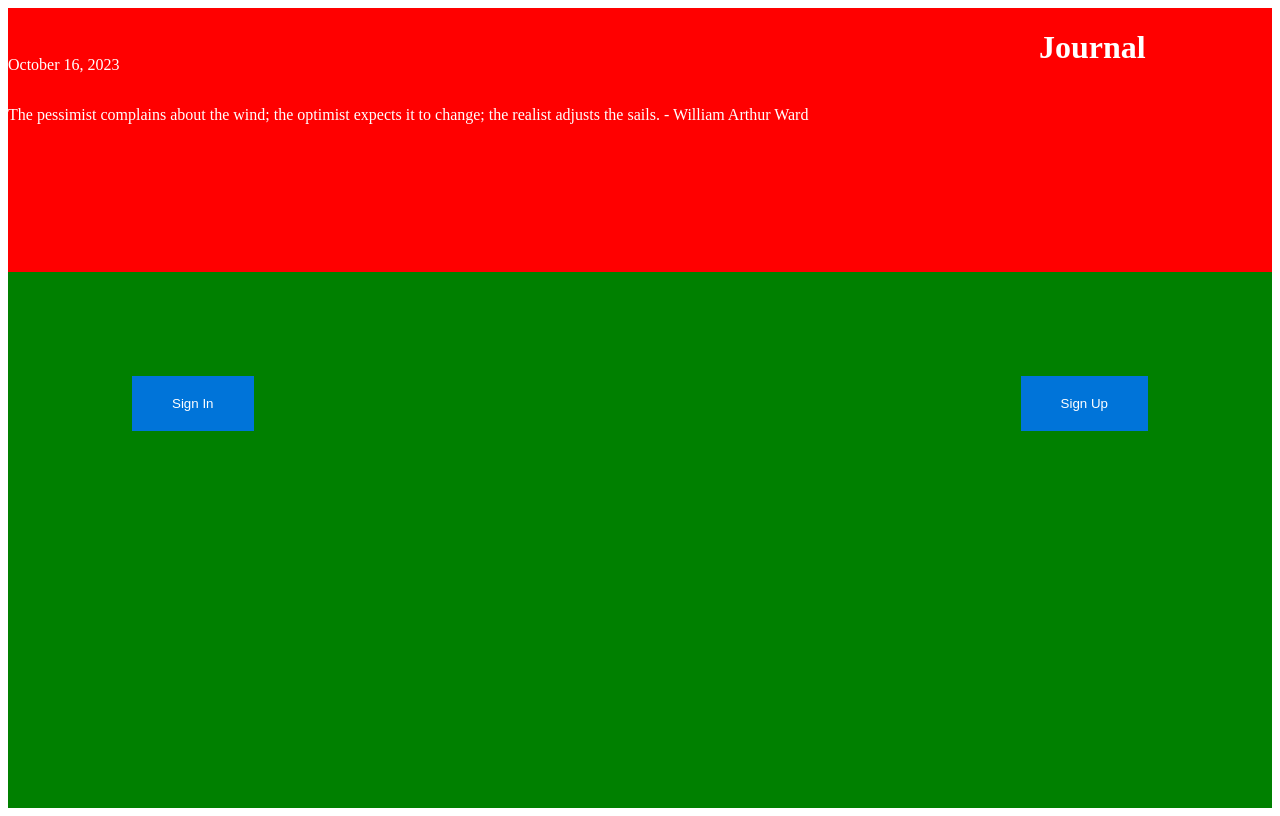
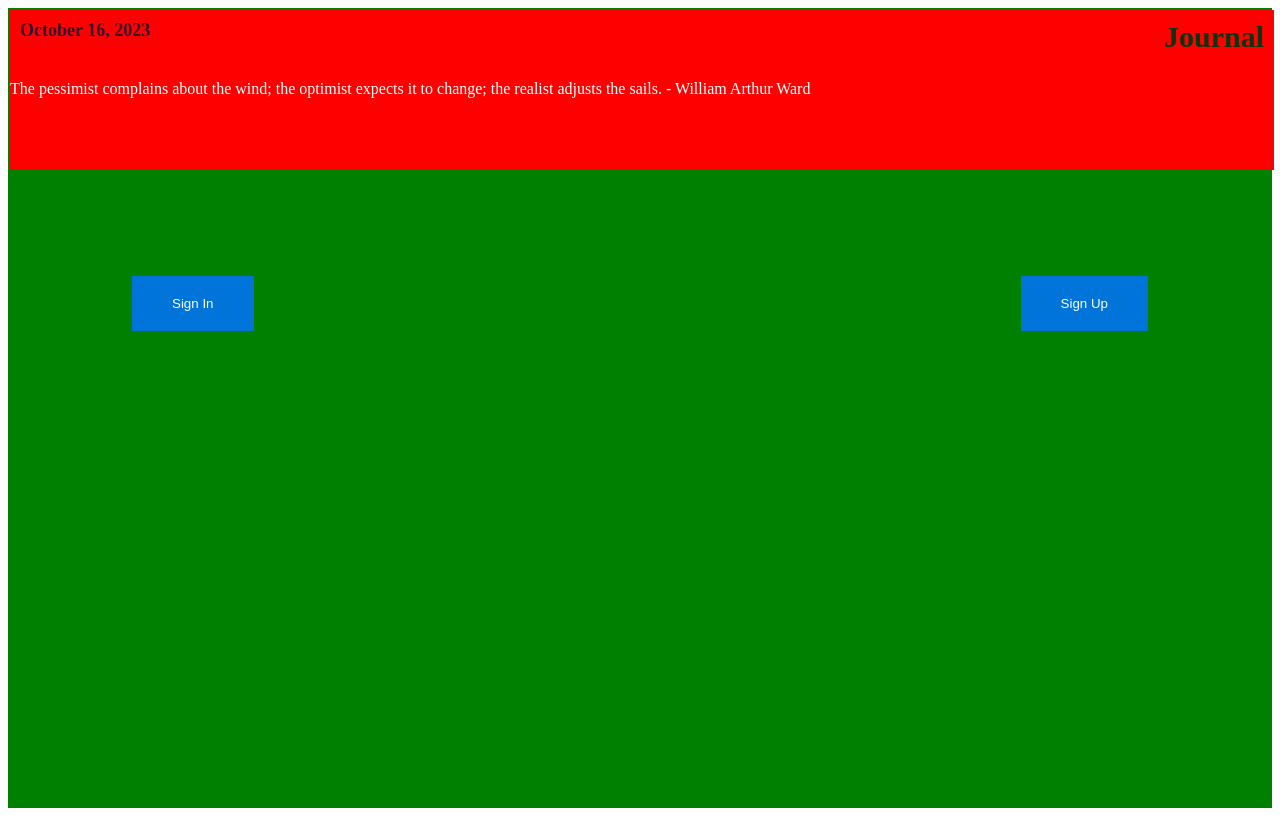
Before and after one commit to Eugenepython/journal, a React (Vite) app in the folder FrontendClient/: page / in a window 1280 px wide. Built offline with nearby package versions, Linux system fonts and the light colour scheme; no server answers.

Commit message:
storing last message

```diff
--- a/FrontendClient/src/App.jsx
+++ b/FrontendClient/src/App.jsx
@@ -20,10 +20,6 @@ const [showEntryForm, setShowEntryForm] = useState(false);
 const [token, setToken] = useState(null)
 const [morningMessage, setMorningMessage] = useState('')
 const [confirmedMessage, setConfirmedMessage] = useState('')
-
-
-
-
 
 
   return (
--- a/FrontendClient/src/Components/Entry.jsx
+++ b/FrontendClient/src/Components/Entry.jsx
@@ -1,12 +1,12 @@
 import { useEffect, useState, useContext,  } from 'react'
-import { signInContext } from "../Components/MyContexts";
+import { signInContext, morningContext } from "../Components/MyContexts";
 
 
 function Entry() {
 
 
 const {token, setToken, showEntryForm, setShowEntryForm, loggedIn, signInResult, setSignInResult, setLogin, setJournalWriter, journalWriter, setShowLoginForm, setShowSignUpForm, setShowBackButton, showSignUpForm, showLoginForm, showBackButton} = useContext(signInContext);
-
+const {setConfirmedMessage} = useContext(morningContext);
 
 const [userInput, setUserInput] = useState('')
 const [passwordInput, setPasswordInput] = useState('')
@@ -111,6 +111,8 @@ async function handleSubmitSignIn(event){
       setJournalWriter(data.username)
       setShowBackButton(false)
       setLogin(true)
+      //console.log(data.morningMessage)
+      setConfirmedMessage(data.morningMessage)
       return
     }
 } catch (error) {
--- a/FrontendClient/src/Components/Header.jsx
+++ b/FrontendClient/src/Components/Header.jsx
@@ -56,12 +56,12 @@ function logUserOut(){
     <>
     <div className = 'header'>
         <div className = 'title'>
-            <div className = 'dateAndName'>
-                <p>{journalWriter}</p>
-                <p>{formattedDate}</p>
-            </div>
-        <h1>Journal</h1>
-       { loggedIn ? <button onClick = {logUserOut} className = 'logOut'>Log Out</button> : null }
+                <div className = 'dateAndName'>
+                    <p className = 'journalWriter'>{journalWriter}</p>
+                    <p className = 'date'>{formattedDate}</p>
+                </div>
+                <p className = 'headTitle'>Journal</p>
+                { loggedIn ? <button onClick = {logUserOut} className = 'logOut'>Log Out</button> : null }
         </div>
 
         <p>{quote}</p>
--- a/FrontendClient/src/Components/PlanForToday.jsx
+++ b/FrontendClient/src/Components/PlanForToday.jsx
@@ -15,20 +15,28 @@ const {morningMessage, setMorningMessage, confirmedMessage, setConfirmedMessage}
 function openMyPlan() {
     setOpenPlan(true);
     }
-//console.log(openPlan + ' open Plan in plan for tdoay parent')
 
 function closePlan(){
   setOpenPlan(false);
  // setMorningMessage('')
   }
+//console.log(confirmedMessage )
+
+
+
 
   return (
     <>
     <div className = 'plan'>
+    <div className = 'planTitle'>
     <div className = 'heading'>What are you going to do today?</div>
+    <div className = 'buttonHolder'><button className = 'submitmorning' onClick = {openMyPlan}>Write your Plan</button></div>
+    </div>
+    <div className="planMessage" style={{ whiteSpace: 'pre-wrap' }}>
+    {confirmedMessage}
+    </div>
 
-    <div className = 'buttonHolder'><button className = 'submitmorning' onClick = {openMyPlan}>Write your Plan</button></div>
-    <div className = 'planMessage'>{confirmedMessage}</div>
+
 
     <MorningPlan
      openPlan={openPlan}
--- a/FrontendClient/src/Modals/MorningModal.jsx
+++ b/FrontendClient/src/Modals/MorningModal.jsx
@@ -13,7 +13,6 @@ const {journalWriter, setJournalWriter} = useContext(signInContext);
 function handleTextChange(event){
 setMorningMessage(event.target.value)
 }
-
 
 
 async function saveMorning() {
@@ -37,7 +36,12 @@ async function saveMorning() {
   }
 }
 
-
+function handleKeyPress(event){
+  if (event.key === 'Enter') {
+    event.preventDefault();
+    setMorningMessage(morningMessage + '\n');
+  }
+}
 
 //console.log(openPlan + ' open Plan in plan for morning chid')
 
@@ -51,17 +55,18 @@ async function saveMorning() {
           contentLabel="Custom Modal"
         >
           <div className = 'inputField'>
-          <label htmlFor="myTextArea" className = 'titleInput'>What are you doing to do today?</label>
+          <label htmlFor="myTextArea" className = 'titleInput'>WHAT ARE YOU GOING TO DO TODAY?</label>
           <textarea
             className = 'textarea'
             id="myTextArea"
             name="myTextArea"
             value={morningMessage}
             onChange={handleTextChange}
+            onKeyDown={handleKeyPress}
             rows="20"
             cols="50"
           ></textarea>
-          <button onClick ={saveMorning}>Save</button>
+          <button className = 'saveMorning' onClick ={saveMorning}>Save</button>
           </div>
           <button onClick = {closePlan} >Close this Modal</button>
           </Modal>
--- a/FrontendClient/src/index.css
+++ b/FrontendClient/src/index.css
@@ -7,18 +7,69 @@
   min-height: 100vh;
 }
 
-
+.header, .plan, .recap {
+  display: flex;
+  flex-direction: column;
+  font-size: 1rem;
+  color: white;
+  flex: 1;
+  width: 100%;
+  overflow: auto;
+}
 
 .header {
   background-color: red;
+  max-height: 20vh;
+  min-height: 20vh;
+  margin: 2px;
 }
 
 .plan {
   background-color: blue;
+  max-height: 40vh;
+  min-height: 40vh;
 }
 
 .recap {
   background-color: yellow;
+  max-height: 40vh;
+  min-height: 40vh;
+}
+
+.journalWriter {
+  font-size: 18px;
+  font-weight: bold;
+  color: #3a6379;
+  margin: 0;
+  padding-left: 10px;
+  padding-top: 5px;
+}
+
+.date {
+  font-size: 18px;
+  font-weight: bold;
+  color: #360f2a;
+  margin: 0;
+  padding-left: 10px;
+  padding-top: 5px;
+}
+
+.headTitle {
+  font-size: 30px;
+  font-weight: bold;
+  color: #0b350e;
+  margin: 0;
+  padding: 10px;
+}
+
+.logOut{
+  background-color: yellow;
+  color: white;
+  border: none;
+  cursor: pointer;
+  margin-right: 10px;
+  font-size: 15px;
+
 }
 
 .forms {
@@ -87,36 +138,45 @@
   text-align: center;
 }
 
-.header, .plan, .recap {
-  display: flex;
-  flex-direction: column;
-  font-size: 1rem;
+
+
+.saveMorning {
+  background-color: #4CAF50;
   color: white;
-  flex: 1;
-  width: 100%;
-  overflow: auto;
-  max-height: 33vh;
-  min-height: 33vh;
+  border: none;
+  padding: 10px 20px;
+  text-align: center;
+  text-decoration: none;
+  display: inline-block;
+  font-size: 16px;
+  margin: 10px 2px;
+  cursor: pointer;
+  border-radius: 4px;
 }
+
+
+.saveMorning:hover {
+  background-color: #45a049;
+}
+
+
+.saveMorning:active {
+  background-color: #3e874e;
+}
+
+.saveMorning:disabled {
+  background-color: #d1d1d1;
+  cursor: not-allowed;
+}
+
 
 .title {
   display: flex;
   flex-direction: row;
   justify-content: space-between;
-  border-color: black;
-  width: 90%;
+
 }
 
-.logOut{
-  background-color: yellow;
-  color: white;
-  border: none;
-  padding: 1rem;
-  cursor: pointer;
-  margin-right: 0;
-  margin-top: 1.5rem;
-  margin-bottom: 1.5rem;
-}
 
 .dateAndName{
   display: flex;
@@ -131,7 +191,6 @@
   display: flex;
   flex-direction: column;
   margin: 1rem;
-  border-style: dotted;
   text-align: center;
   font-family: 'Tintin', sans-serif;
 }
@@ -150,36 +209,43 @@
   font-size: 30px;
 }
 
+.planTitle {
+  display: flex;
+  flex-direction: row;
+  justify-content: space-between;
+
+}
+
 .heading {
   font-size: 20px;
-  border-style:dotted;
   text-align:center;
-}
-
-.planMessage {
-  border-style:dotted;
-  margin-left: 0;
+  margin-left: 10px;
 }
 
 .buttonHolder {
-  text-align: center;
+  margin-right: 10px;
 }
 
+
+
+.planMessage {
+  margin-left: 3px;
+}
+
+
+
 .submitmorning {
-
   padding: 12px 24px;
   font-size: 16px;
   font-weight: bold;
   text-align: center;
   text-decoration: none;
-  border-style:dotted;
-  border-radius: 5px;
+
   background-color: #3498db;
   color: #fff;
   cursor: pointer;
   transition: background-color 0.3s ease, transform 0.2s ease;
   width: 220px;
-
 }
 
 .submitmorning:hover {
```
Also changed, not shown: 2 other files (tests, documents, lock files or other folders).
